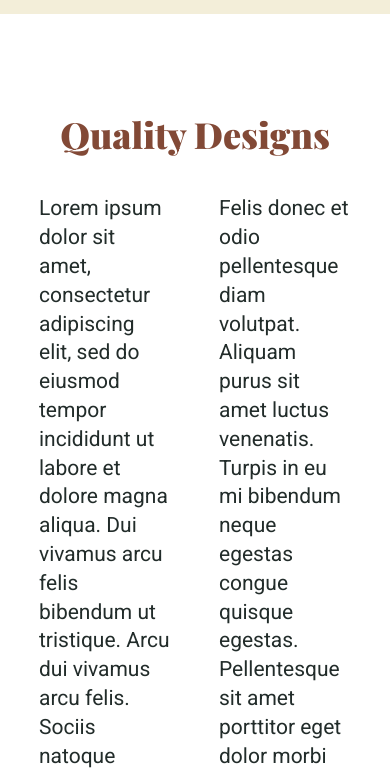
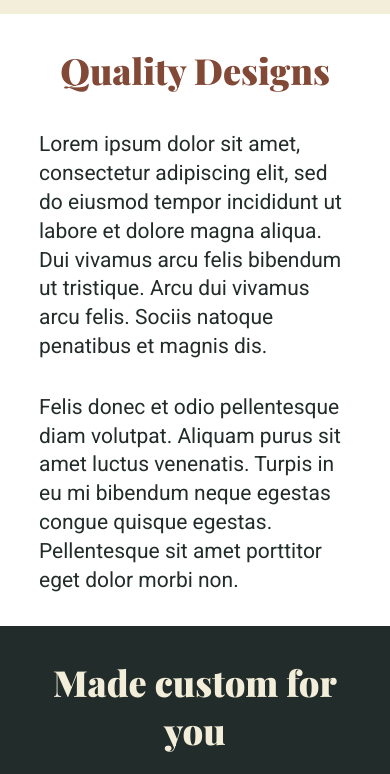
Before and after one commit to crumler/Flexbox-Challenge--4, a plain HTML site: page index.html in a window 390 px wide. Shown: the part 680-1454 px from the top of the page. Drawn offline with nearby package versions, Linux system fonts and the light colour scheme.

Commit message:
added media queries

```diff
--- a/styles.css
+++ b/styles.css
@@ -118,3 +118,19 @@ img { width: 100%; }
 }
 
 .created h2 { margin-bottom: 0.8em; }
+
+/* Media Queries */
+
+@media (max-width: 675px) {
+  .row { display: block; }
+
+  .col + .col {
+    padding-top: 2em;
+  }
+
+  .quality,
+  .custom { padding: 2em 0; }
+
+  .custom h2,
+  .created h2 { text-align: center; }
+}
```
